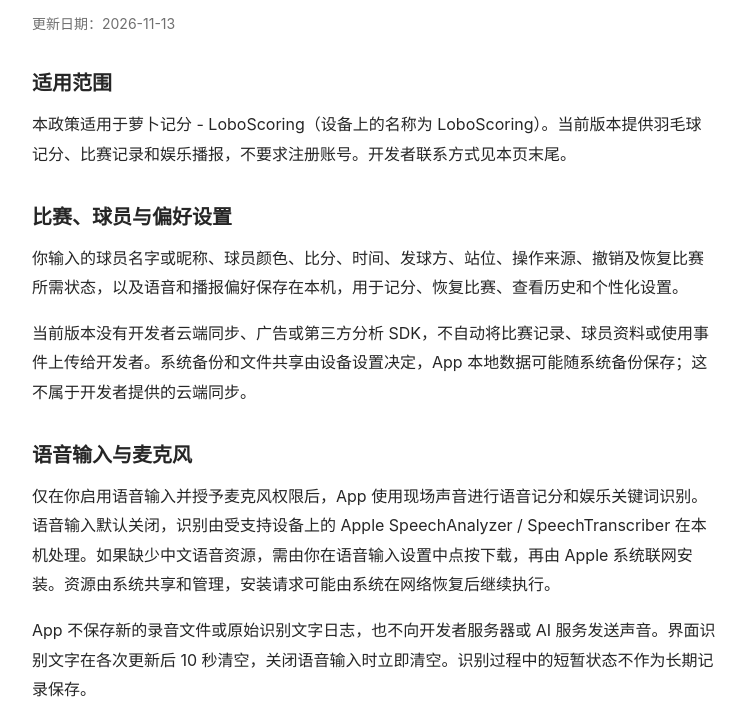
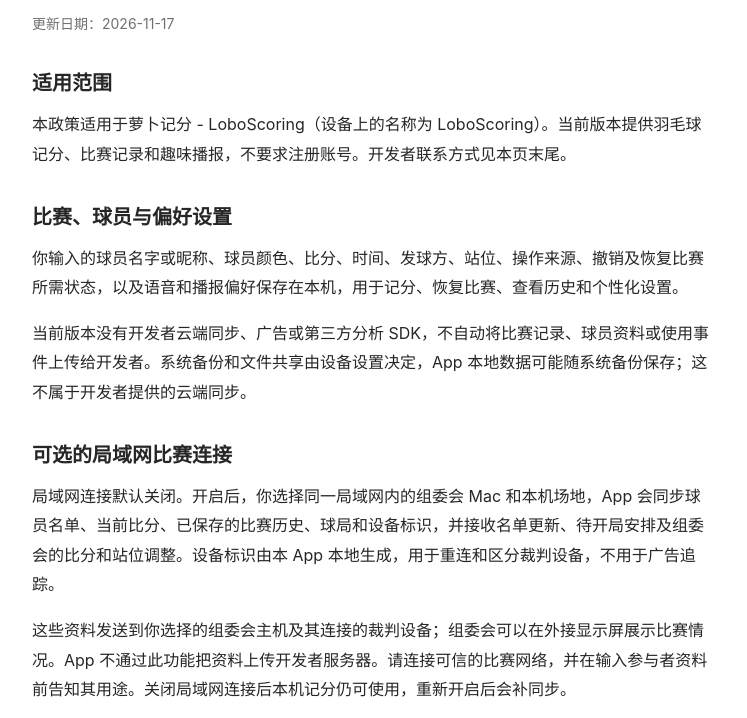
Before and after one commit to Lobobodev/loboscoring-pages, a plain HTML site: page privacy.html in a window 1280 px wide. Shown: the part 162-880 px from the top of the page, without its empty margins (266-1013 px from the left). Drawn offline with Linux system fonts and the light colour scheme.

Commit message:
Update 1.1 privacy and supported system information

```diff
--- a/privacy.html
+++ b/privacy.html
@@ -59,15 +59,21 @@ footer p { margin-bottom: 8px; }
 </header>
 <main id="content">
 <h1>隐私政策</h1>
-<p class="updated">更新日期：2026-11-13</p>
+<p class="updated">更新日期：2026-11-17</p>
 <section>
 <h2>适用范围</h2>
-<p>本政策适用于萝卜记分 - LoboScoring（设备上的名称为 LoboScoring）。当前版本提供羽毛球记分、比赛记录和娱乐播报，不要求注册账号。开发者联系方式见本页末尾。</p>
+<p>本政策适用于萝卜记分 - LoboScoring（设备上的名称为 LoboScoring）。当前版本提供羽毛球记分、比赛记录和趣味播报，不要求注册账号。开发者联系方式见本页末尾。</p>
 </section>
 <section>
 <h2>比赛、球员与偏好设置</h2>
 <p>你输入的球员名字或昵称、球员颜色、比分、时间、发球方、站位、操作来源、撤销及恢复比赛所需状态，以及语音和播报偏好保存在本机，用于记分、恢复比赛、查看历史和个性化设置。</p>
 <p>当前版本没有开发者云端同步、广告或第三方分析 SDK，不自动将比赛记录、球员资料或使用事件上传给开发者。系统备份和文件共享由设备设置决定，App 本地数据可能随系统备份保存；这不属于开发者提供的云端同步。</p>
+</section>
+<section>
+<h2>可选的局域网比赛连接</h2>
+<p>局域网连接默认关闭。开启后，你选择同一局域网内的组委会 Mac 和本机场地，App 会同步球员名单、当前比分、已保存的比赛历史、球局和设备标识，并接收名单更新、待开局安排及组委会的比分和站位调整。设备标识由本 App 本地生成，用于重连和区分裁判设备，不用于广告追踪。</p>
+<p>这些资料发送到你选择的组委会主机及其连接的裁判设备；组委会可以在外接显示屏展示比赛情况。App 不通过此功能把资料上传开发者服务器。请连接可信的比赛网络，并在输入参与者资料前告知其用途。关闭局域网连接后本机记分仍可使用，重新开启后会补同步。</p>
+<p>关闭连接或删除本机资料不会自动删除已同步至组委会主机、其他裁判设备或导出文件中的副本；如需删除这些副本，请联系比赛组织者。被当前比赛、历史或待开局安排引用的球员，以及尚未完成离线设备核实的共享球员，受到删除保护。</p>
 </section>
 <section>
 <h2>语音输入与麦克风</h2>
```
